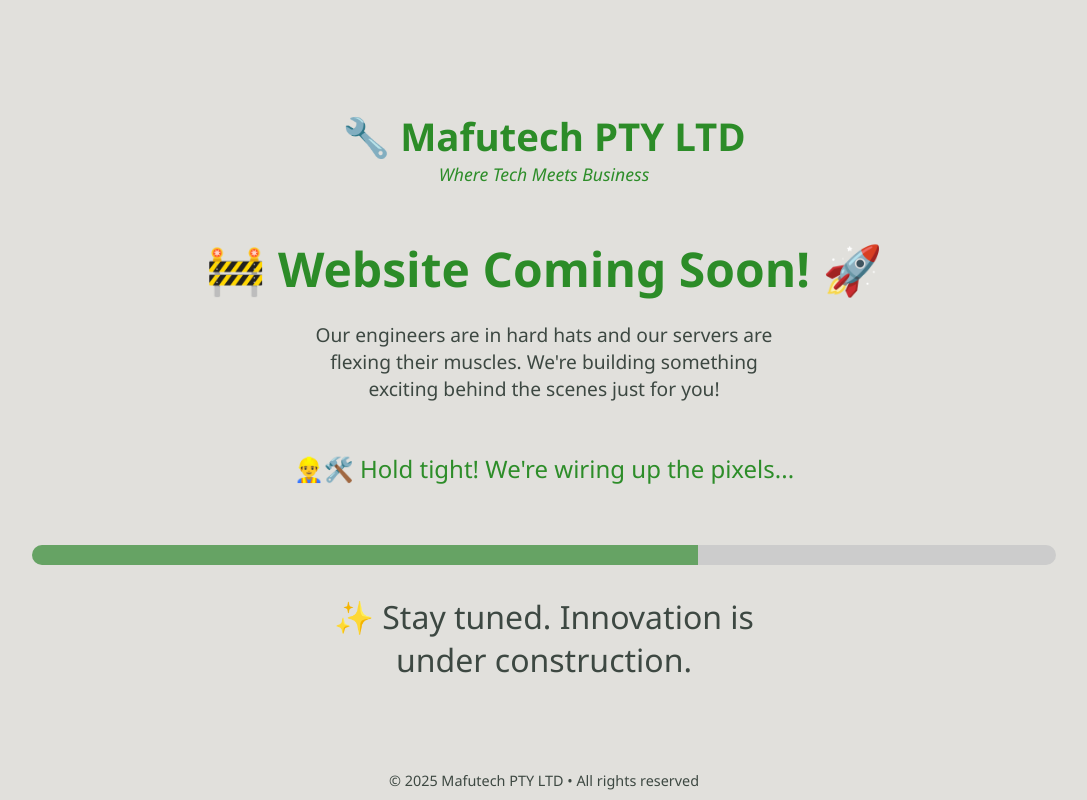
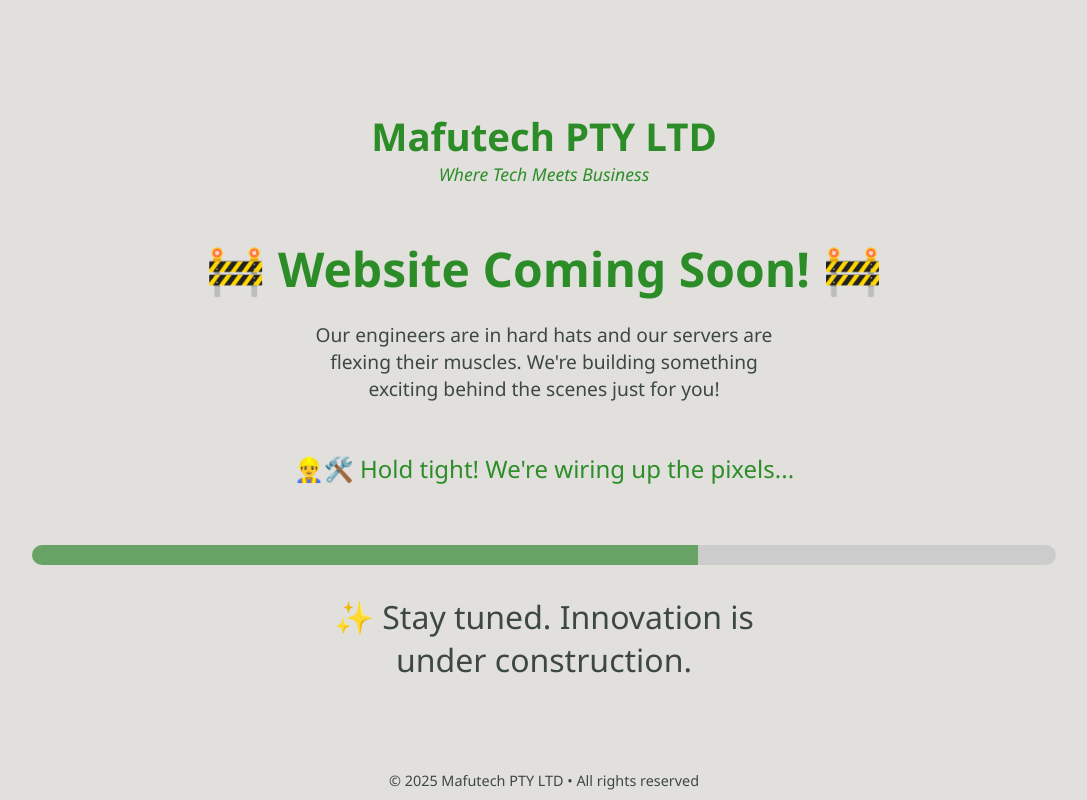
Before and after one commit to Thosi1/Mafu_Site, a plain HTML site: page index.html in a window 1280 px wide. Shown: the whole page, without its empty margins (96-1183 px from the left). Drawn offline with Linux system fonts and the light colour scheme.

Commit message:
Update index.html

```diff
--- a/index.html
+++ b/index.html
@@ -88,10 +88,10 @@
 </head>
 <body>
 
-  <div class="logo">🔧 Mafutech PTY LTD</div>
+  <div class="logo">Mafutech PTY LTD</div>
   <div class="tagline">Where Tech Meets Business</div>
 
-  <h1>🚧 Website Coming Soon! 🚀</h1>
+  <h1>🚧 Website Coming Soon! 🚧</h1>
   <p>Our engineers are in hard hats and our servers are flexing their muscles. We're building something exciting behind the scenes just for you!</p>
 
   <div class="construction">👷‍♂️🛠️ Hold tight! We're wiring up the pixels...</div>
```
